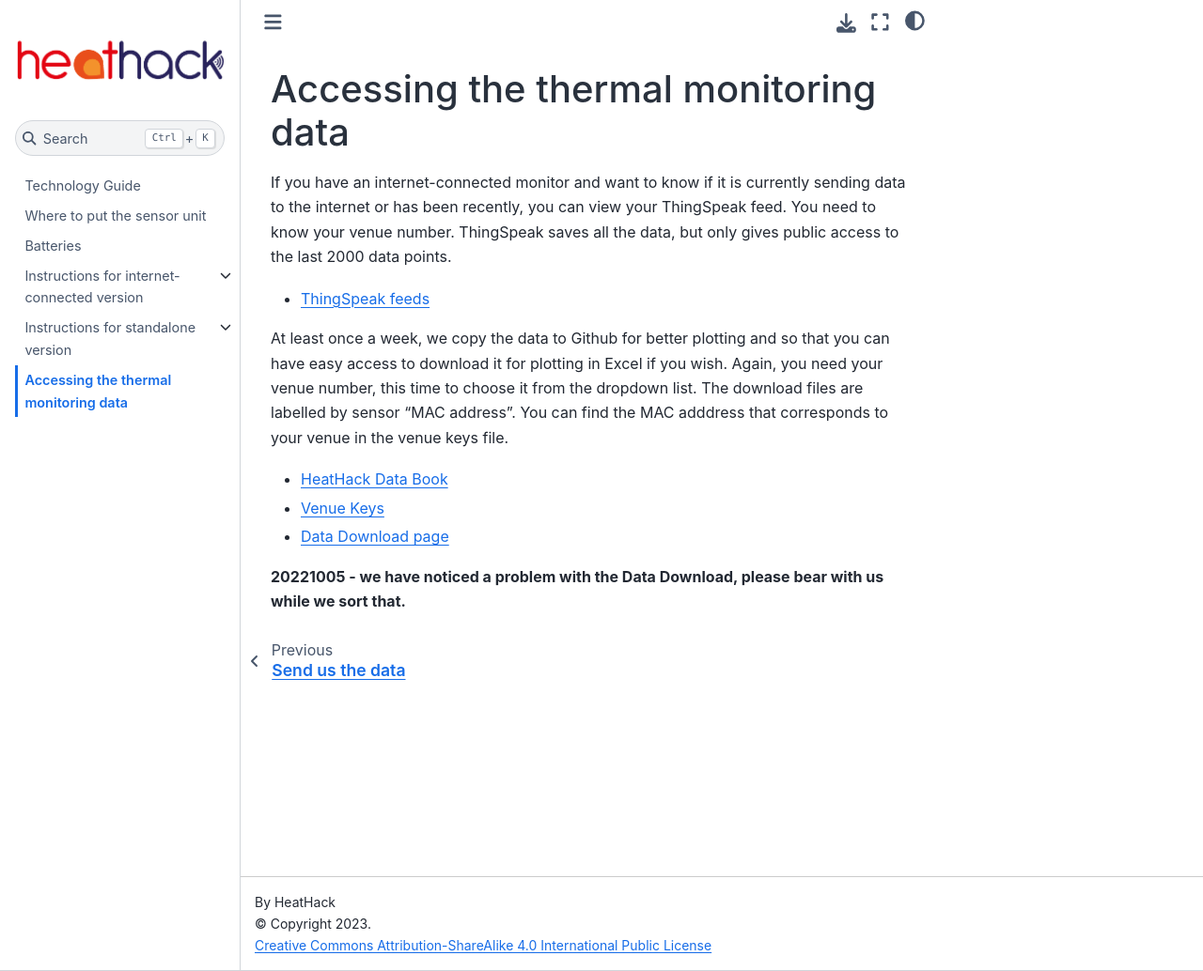
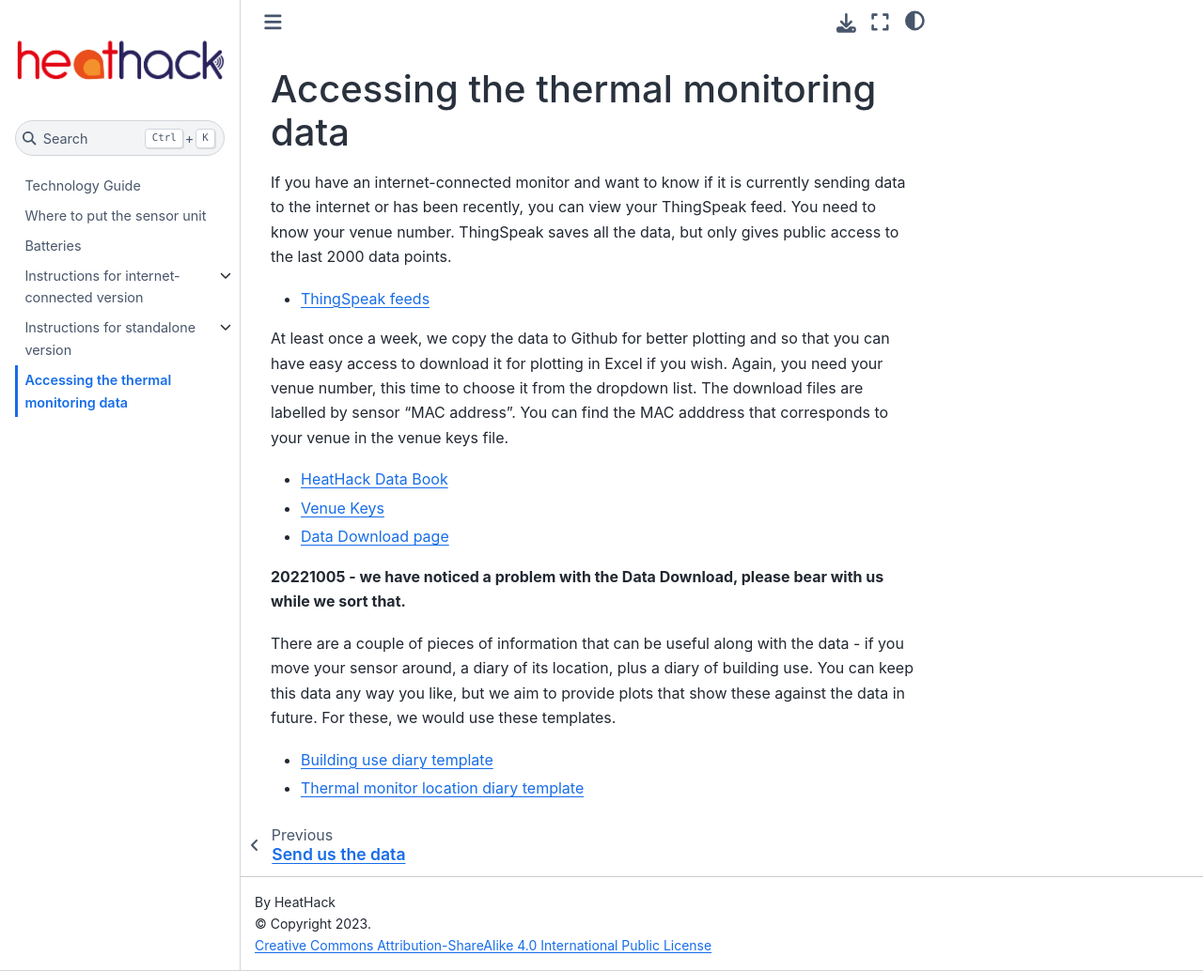
Before and after one commit to JeanCarletta/HeatHack-Tech-Guide, a Jupyter Book: the page built from accessing-data.md, in a window 1280 px wide and 1034 px high. Shown: the whole window at 94% size. Built offline with Jupyter Book 1.0.4 settings and Sphinx 7.4.7 and the Sphinx Book theme 1.1.4, drawn with Linux system fonts in a browser that asks for light colours.

Commit message:
links to diary templates

```diff
--- a/accessing-data.md
+++ b/accessing-data.md
@@ -12,3 +12,8 @@ At least once a week, we copy the data to Github for better plotting and so that
 - [Data Download page](https://github.com/JeanCarletta/HeatHack-Data/tree/main/deviceData)
 
 **20221005 - we have noticed a problem with the Data Download, please bear with us while we sort that.**
+
+There are a couple of pieces of information that can be useful along with the data - if you move your sensor around, a diary of its location, plus a diary of building use.  You can keep this data any way you like, but we aim to provide plots that show these against the data in future.  For these, we would use these templates.
+
+- [Building use diary template](https://docs.google.com/spreadsheets/d/1_3UwlKGqtnaVQqrsQDyNMr6MdldH_sSLpiHTBwC7AbQ/edit?usp=sharing)
+- [Thermal monitor location diary template](https://docs.google.com/spreadsheets/d/1Lb59luV7bnODQef9KC9vKmHjVDsIbQYyRfcX4VaVAA4/edit?usp=sharing)
```
